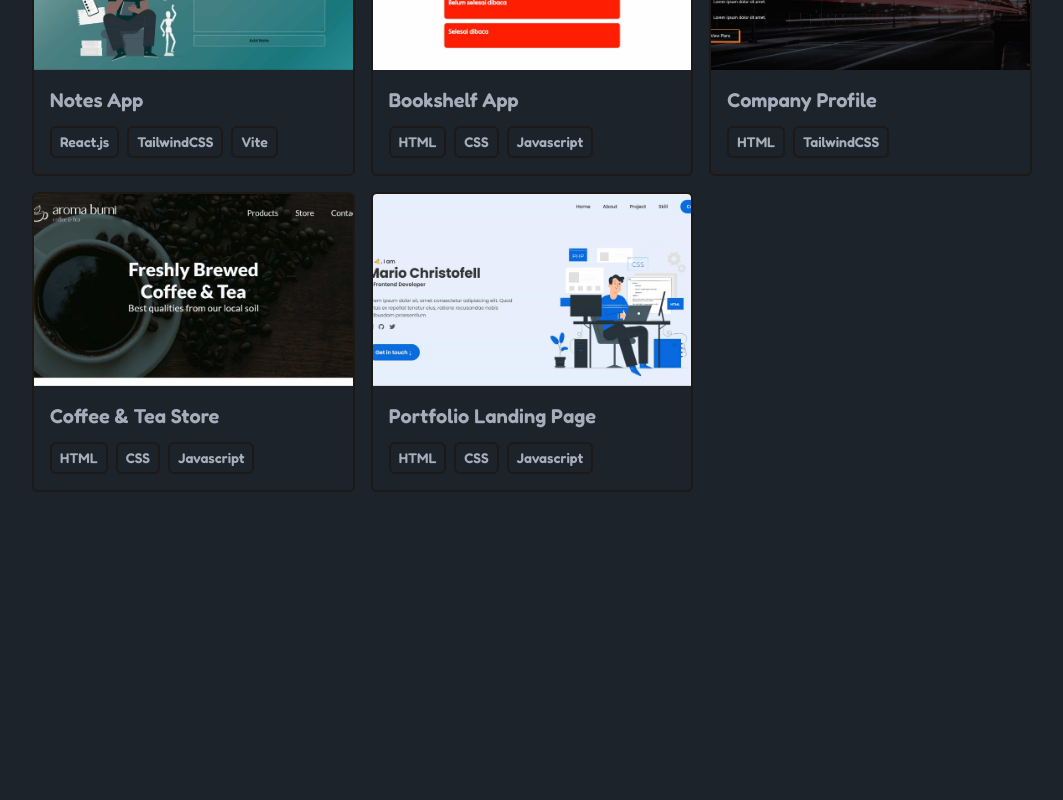
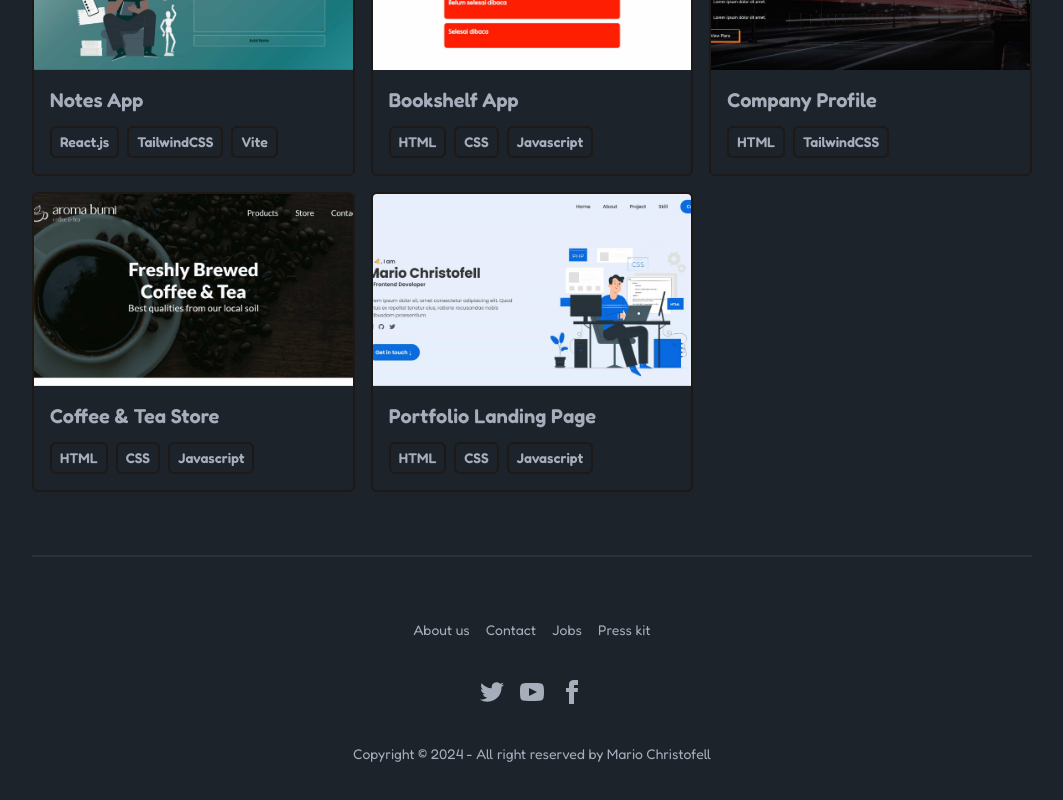
Before and after one commit to mariotbg11/Assignment-5-Online-Portfolio, a React (Vite) app: page / in a window 1280 px wide. Shown: the part 716-1516 px from the top of the page, without its empty margins (108-1171 px from the left). Before the commit the page ends 1248 px from the top, so only its background shows below. Built offline with nearby package versions, Linux system fonts and the light colour scheme.

Commit message:
feat: create footer component

```diff
--- a/src/App.jsx
+++ b/src/App.jsx
@@ -6,6 +6,7 @@
 import Experience from "./pages/Experience";
 import Interest from "./pages/Interest";
 import Skills from "./pages/Skills";
+import Footer from "./components/Footer";
 
 function App() {
   return (
@@ -18,6 +19,7 @@
       {/* <Interest /> */}
       {/* <AwardCertification /> */}
       <Project />
+      <Footer />
     </>
   );
 }
--- /dev/null
+++ b/src/components/Footer.jsx
@@ -0,0 +1,60 @@
+function Footer() {
+  return (
+    <div className="px-3">
+      <div className="divider"></div>
+      <footer className="footer footer-center bg-base-100 text-base-content rounded p-10">
+        <nav className="grid grid-flow-col gap-4">
+          <a className="link link-hover">About us</a>
+          <a className="link link-hover">Contact</a>
+          <a className="link link-hover">Jobs</a>
+          <a className="link link-hover">Press kit</a>
+        </nav>
+        <nav>
+          <div className="grid grid-flow-col gap-4">
+            <a>
+              <svg
+                xmlns="http://www.w3.org/2000/svg"
+                width="24"
+                height="24"
+                viewBox="0 0 24 24"
+                className="fill-current"
+              >
+                <path d="M24 4.557c-.883.392-1.832.656-2.828.775 1.017-.609 1.798-1.574 2.165-2.724-.951.564-2.005.974-3.127 1.195-.897-.957-2.178-1.555-3.594-1.555-3.179 0-5.515 2.966-4.797 6.045-4.091-.205-7.719-2.165-10.148-5.144-1.29 2.213-.669 5.108 1.523 6.574-.806-.026-1.566-.247-2.229-.616-.054 2.281 1.581 4.415 3.949 4.89-.693.188-1.452.232-2.224.084.626 1.956 2.444 3.379 4.6 3.419-2.07 1.623-4.678 2.348-7.29 2.04 2.179 1.397 4.768 2.212 7.548 2.212 9.142 0 14.307-7.721 13.995-14.646.962-.695 1.797-1.562 2.457-2.549z"></path>
+              </svg>
+            </a>
+            <a>
+              <svg
+                xmlns="http://www.w3.org/2000/svg"
+                width="24"
+                height="24"
+                viewBox="0 0 24 24"
+                className="fill-current"
+              >
+                <path d="M19.615 3.184c-3.604-.246-11.631-.245-15.23 0-3.897.266-4.356 2.62-4.385 8.816.029 6.185.484 8.549 4.385 8.816 3.6.245 11.626.246 15.23 0 3.897-.266 4.356-2.62 4.385-8.816-.029-6.185-.484-8.549-4.385-8.816zm-10.615 12.816v-8l8 3.993-8 4.007z"></path>
+              </svg>
+            </a>
+            <a>
+              <svg
+                xmlns="http://www.w3.org/2000/svg"
+                width="24"
+                height="24"
+                viewBox="0 0 24 24"
+                className="fill-current"
+              >
+                <path d="M9 8h-3v4h3v12h5v-12h3.642l.358-4h-4v-1.667c0-.955.192-1.333 1.115-1.333h2.885v-5h-3.808c-3.596 0-5.192 1.583-5.192 4.615v3.385z"></path>
+              </svg>
+            </a>
+          </div>
+        </nav>
+        <aside>
+          <p>
+            Copyright © {new Date().getFullYear()} - All right reserved by Mario
+            Christofell
+          </p>
+        </aside>
+      </footer>
+    </div>
+  );
+}
+
+export default Footer;
```
Also changed, not shown: src/assets/mario.png (renamed from public/images/mario.png).
